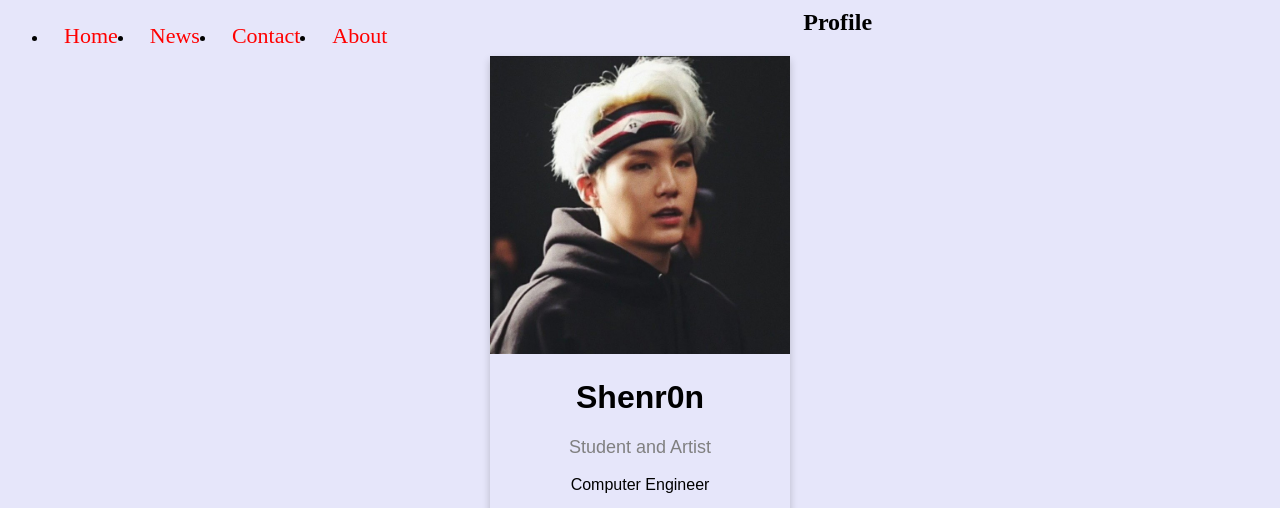
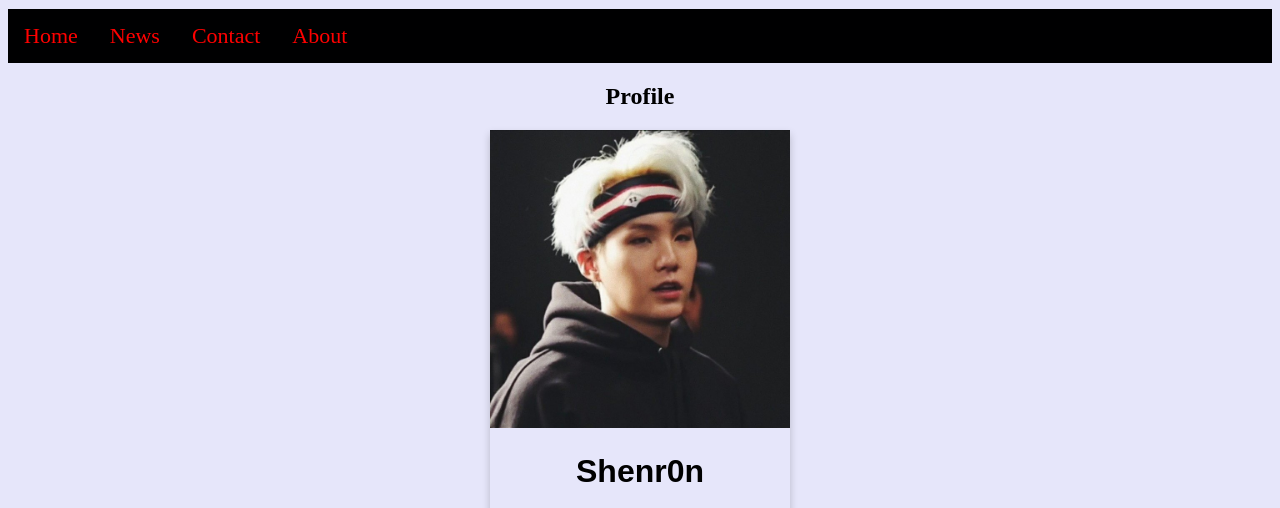
Before and after one commit to LarisaArmstrong/Hacktober-webpage, a plain HTML site: page profile.html in a window 1280 px wide. Shown: the part 570-1078 px from the top of the page. Drawn offline with Linux system fonts and the light colour scheme; files whose address does not match are found by name.

Commit message:
Update profile.html

```diff
--- a/profile.html
+++ b/profile.html
@@ -5,11 +5,13 @@
   <link rel="stylesheet" href="assets/css/main.css"/>
 
 <style>
+.card, button,li a  {
+  text-align: center;
+}
 .card {
   box-shadow: 0 4px 8px 0 rgba(0, 0, 0, 0.2);
   max-width: 300px;
   margin: auto;
-  text-align: center;
   font-family: arial;
 }
 .title {
@@ -23,7 +25,6 @@ button {
   padding: 8px;
   color: white;
   background-color: #000;
-  text-align: center;
   cursor: pointer;
   width: 100%;
   font-size: 18px;
@@ -36,13 +37,12 @@ a {
 button:hover, a:hover {
   opacity: 0.7;
 }
-<style>
 ul {
     list-style-type: none;
     margin: 0;
     padding: 0;
     overflow: hidden;
-    background-color: #0000001;
+    background-color: #000001;
 }
 
 li {
@@ -52,7 +52,6 @@ li {
 li a {
     display: inline-block;
     color: red;
-    text-align: center;
     padding: 14px 16px;
     text-decoration: none;
 }
@@ -64,7 +63,6 @@ li a:hover {
 .active {
     background-color: red;
 }
-</style>
 </style>
 
 </head>
```
